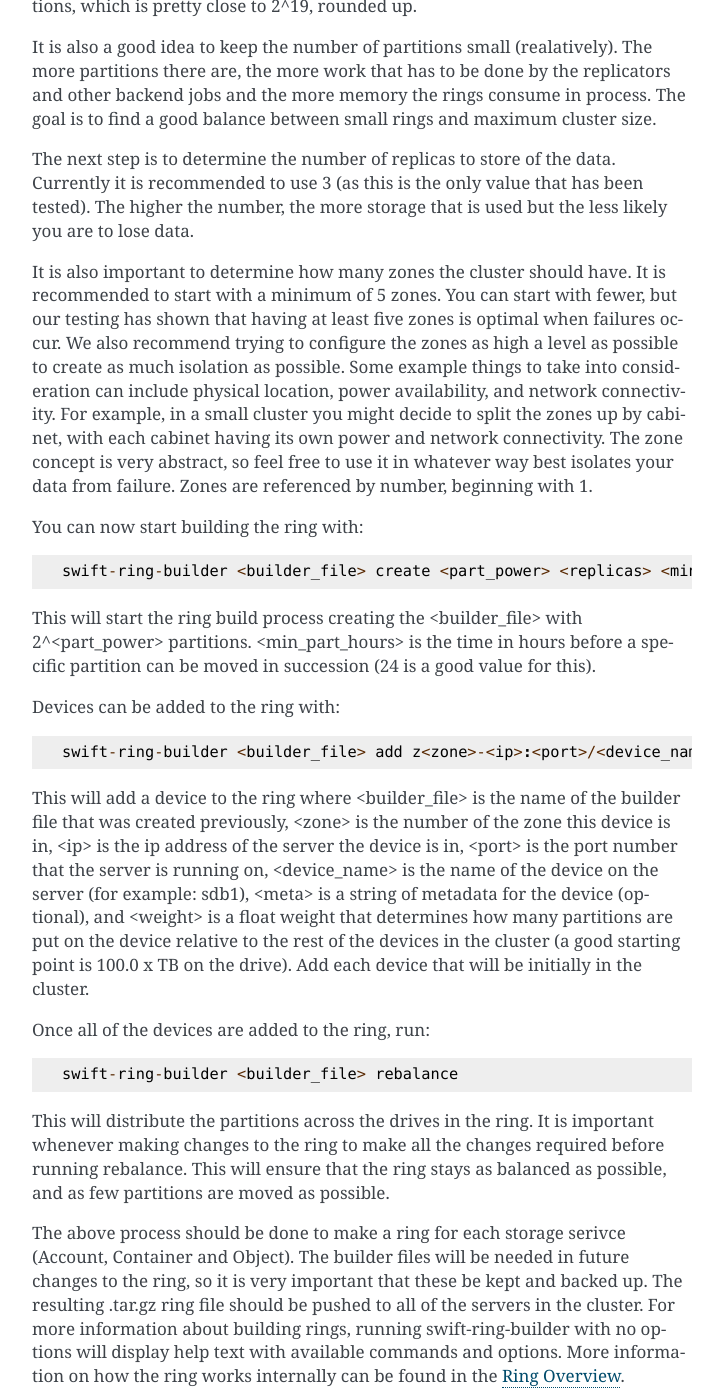
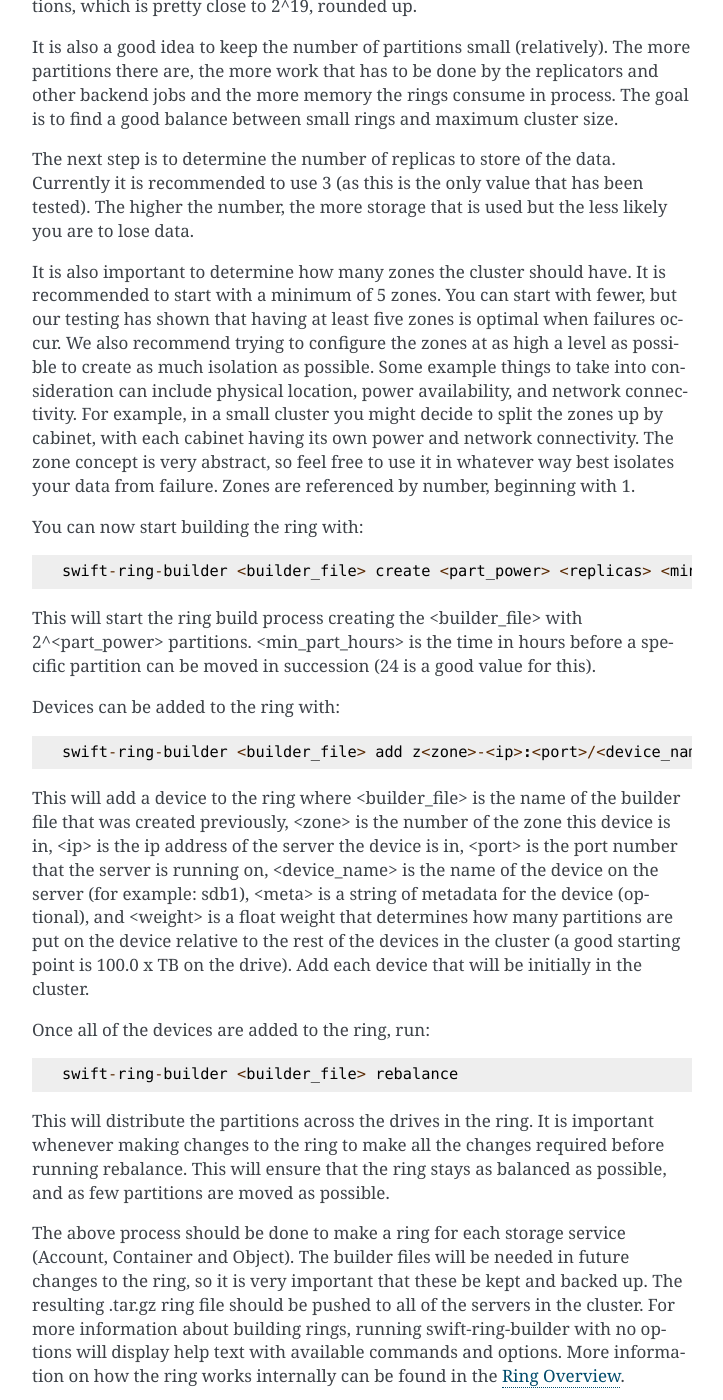
Before and after one commit to dmgerman/swift-token, a Sphinx documentation site: the page built from doc/source/deployment_guide.rst, in a window 1280 px wide and 1400 px high, scrolled down 1375 px. Shown: the whole window, without its empty margins (388-1111 px from the left). Built offline with Sphinx 7.4.7, drawn with Linux system fonts in a browser that asks for light colours; the version number could not be read and is left out.

Commit message:
fix some typos in the docs

```diff
--- a/doc/source/deployment_guide.rst
+++ b/doc/source/deployment_guide.rst
@@ -67,7 +67,7 @@
 5,000 drives. That would mean that we would have a total number of 500,000
 partitions, which is pretty close to 2^19, rounded up.
 
-It is also a good idea to keep the number of partitions small (realatively).
+It is also a good idea to keep the number of partitions small (relatively).
 The more partitions there are, the more work that has to be done by the
 replicators and other backend jobs and the more memory the rings consume in
 process. The goal is to find a good balance between small rings and maximum
@@ -81,7 +81,7 @@
 It is also important to determine how many zones the cluster should have. It is
 recommended to start with a minimum of 5 zones. You can start with fewer, but
 our testing has shown that having at least five zones is optimal when failures
-occur. We also recommend trying to configure the zones as high a level as
+occur. We also recommend trying to configure the zones at as high a level as
 possible to create as much isolation as possible. Some example things to take
 into consideration can include physical location, power availability, and
 network connectivity. For example, in a small cluster you might decide to
@@ -121,7 +121,7 @@
 required before running rebalance. This will ensure that the ring stays as
 balanced as possible, and as few partitions are moved as possible.
 
-The above process should be done to make a ring for each storage serivce
+The above process should be done to make a ring for each storage service
 (Account, Container and Object). The builder files will be needed in future
 changes to the ring, so it is very important that these be kept and backed up.
 The resulting .tar.gz ring file should be pushed to all of the servers in the
```
Also changed, not shown: doc/source/development_saio.rst (+4 -4 lines).
